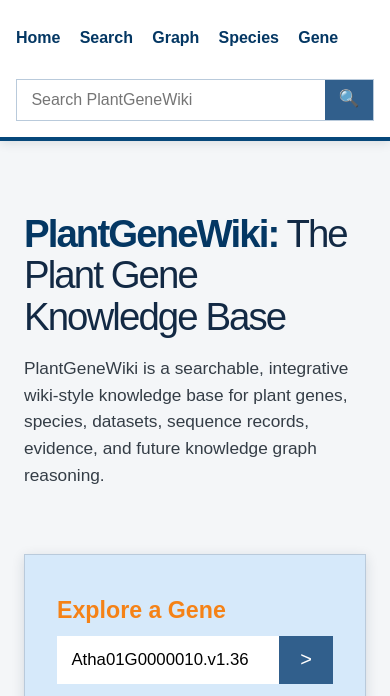
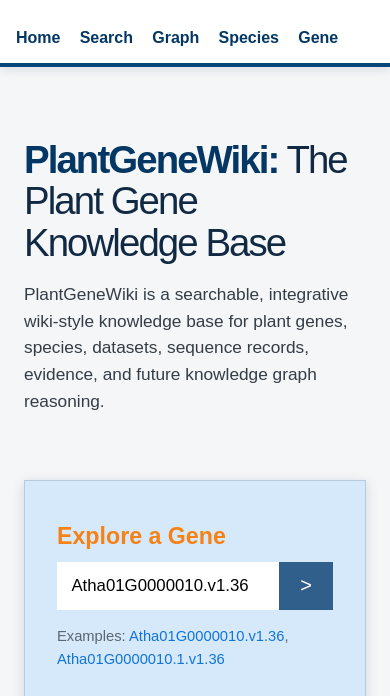
Before and after one commit to nebuscar/PlantGeneWiki, an Astro site in the folder apps/web/: page / in a window 390 px wide. Shown: the part 108-804 px from the top of the page. Built offline with nearby package versions, Linux system fonts and the light colour scheme; Astro itself is replaced by a stand-in of ours.

Commit message:
Remove header search box

```diff
--- a/apps/web/src/layouts/BaseLayout.astro
+++ b/apps/web/src/layouts/BaseLayout.astro
@@ -25,10 +25,6 @@
         <a href="/species/arabidopsis_thaliana">Species</a>
         <a href="/genes/Atha01G0000010.v1.36">Gene</a>
       </nav>
-      <form class="header-search" action="/search" role="search">
-        <input name="q" type="search" placeholder="Search PlantGeneWiki" />
-        <button type="submit" aria-label="Search"><span class="search-icon" aria-hidden="true">&#128269;</span></button>
-      </form>
     </header>
     <main class="page-shell">
       <slot />
--- a/apps/web/src/styles/global.css
+++ b/apps/web/src/styles/global.css
@@ -94,22 +94,6 @@
   color: var(--orange-dark);
 }
 
-.header-search {
-  display: flex;
-  min-width: min(360px, 32vw);
-  height: 42px;
-  margin-left: auto;
-  border: 1px solid var(--border-strong);
-}
-
-.header-search input {
-  width: 100%;
-  border: 0;
-  padding: 0 0.9rem;
-  font: inherit;
-}
-
-.header-search button,
 .search-action {
   display: grid;
   place-items: center;
@@ -546,7 +530,6 @@
   border-bottom: 0;
 }
 
-
 .gene-subtitle {
   margin: 0.55rem 0 0;
   color: var(--muted);
@@ -793,7 +776,6 @@
   color: var(--navy-dark);
 }
 
-
 .subsection-heading {
   margin: 0.75rem 0 1rem;
   padding-left: 0.75rem;
@@ -871,12 +853,6 @@
     min-width: 0;
   }
 
-  .header-search {
-    width: 100%;
-    min-width: 0;
-    margin-left: 0;
-  }
-
   .gene-card-shell {
     grid-template-columns: 1fr;
   }
```
